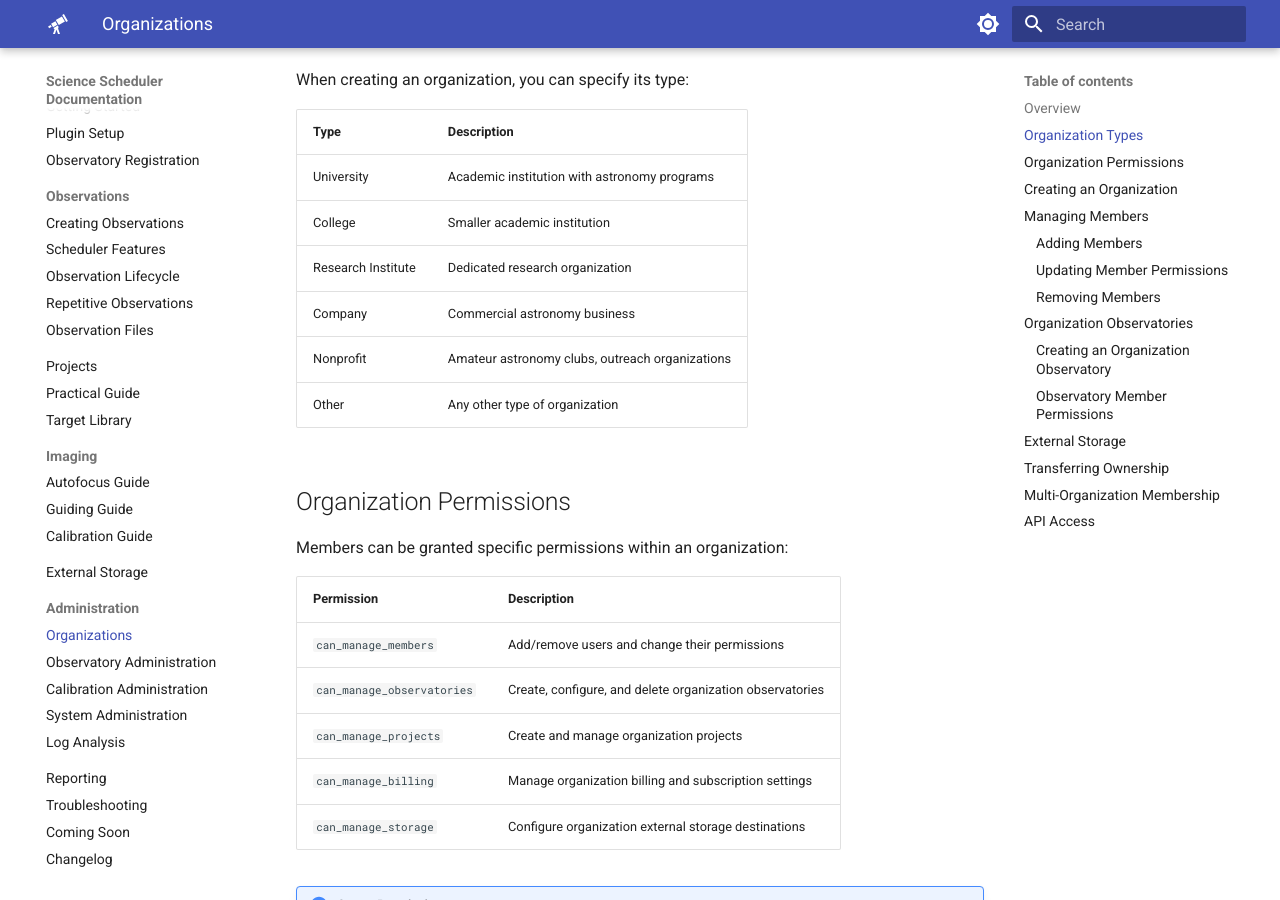
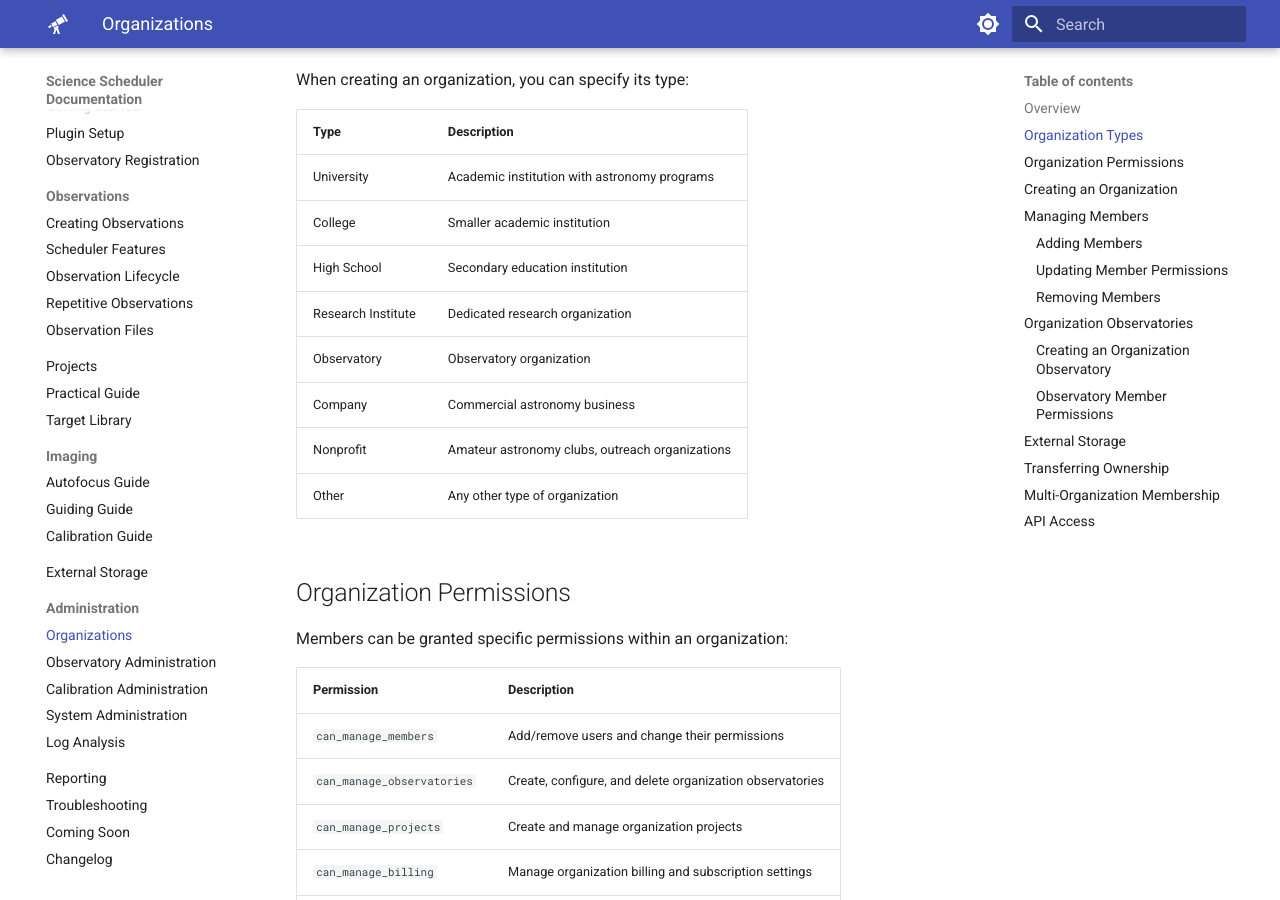
Before and after one commit to First-Light-Systems/nina-scheduler-docs, an MkDocs documentation site: the page built from docs/ORGANIZATIONS.md, in a window 1280 px wide and 900 px high, scrolled down 555 px. Built offline with MkDocs 1.6.1 and Material for MkDocs 9.7.7, drawn with Linux system fonts in a browser that asks for light colours.

Commit message:
Add High School and Observatory org types to docs
GUI updated to include these types — doc now matches.

Co-Authored-By: Claude Opus 4.6 <noreply@anthropic.com>

```diff
--- a/docs/ORGANIZATIONS.md
+++ b/docs/ORGANIZATIONS.md
@@ -21,7 +21,9 @@ When creating an organization, you can specify its type:
 |------|-------------|
 | University | Academic institution with astronomy programs |
 | College | Smaller academic institution |
+| High School | Secondary education institution |
 | Research Institute | Dedicated research organization |
+| Observatory | Observatory organization |
 | Company | Commercial astronomy business |
 | Nonprofit | Amateur astronomy clubs, outreach organizations |
 | Other | Any other type of organization |
```
